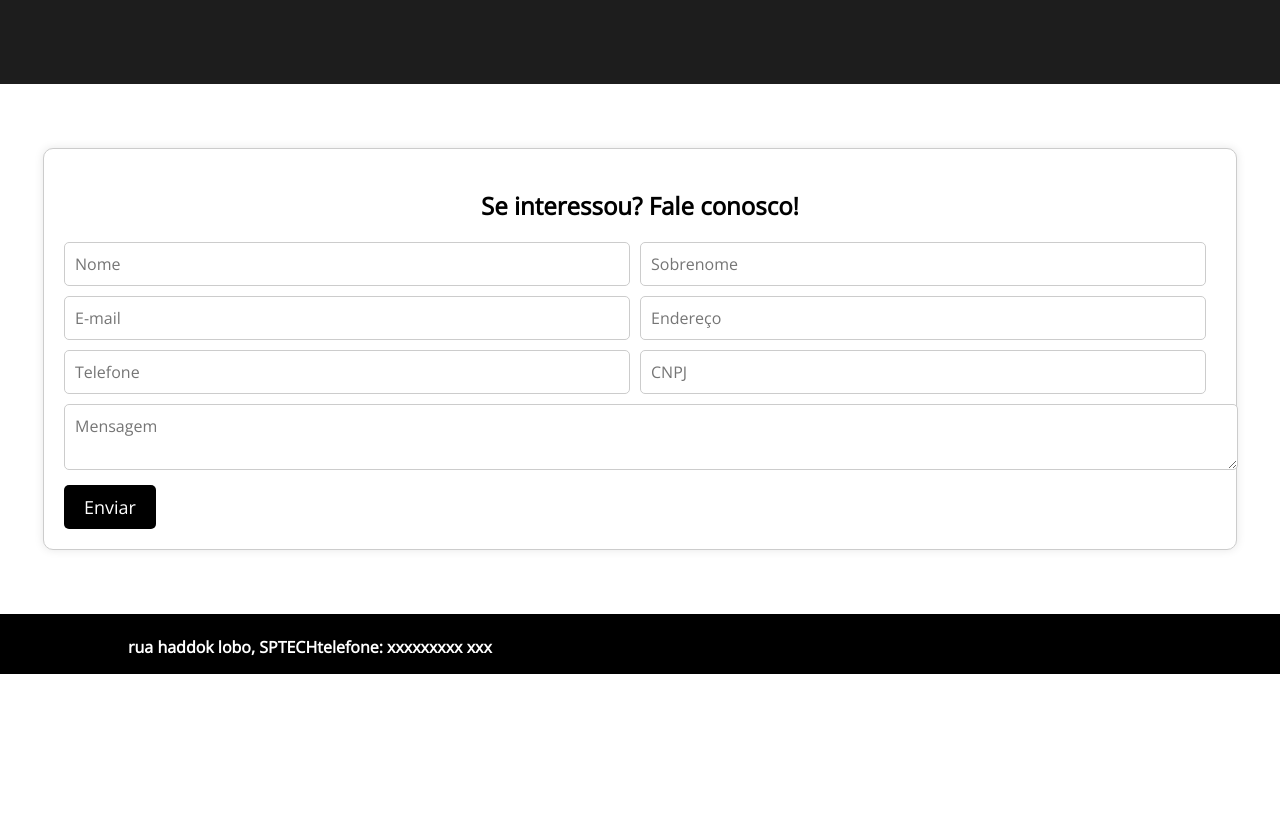
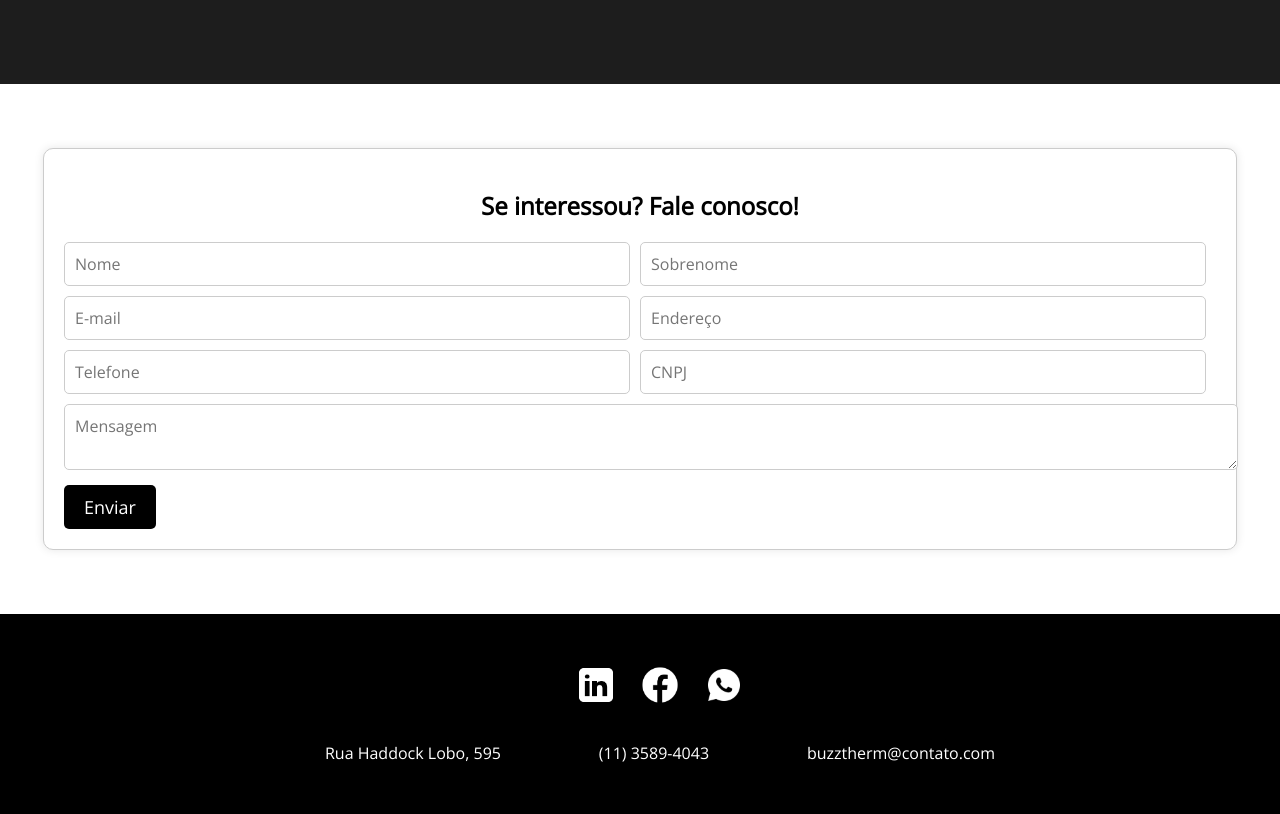
Before and after one commit to Grupo11-1ADSA-BuzzTherm/BuzzTherm, a plain HTML site: page Site Institucional/public/index.html in a window 1280 px wide. Shown: the part 4013-4827 px from the top of the page. Before the commit the page ends 4692 px from the top, so only its background shows below. Drawn offline with nearby package versions, Linux system fonts and the light colour scheme.

Commit message:
Atualização footer

```diff
--- a/Site Institucional/public/index.html
+++ b/Site Institucional/public/index.html
@@ -280,15 +280,20 @@
         </form>
     </div>
 
-
-
-    <div class="footer">
+    <footer>
         <div class="container">
-            <h4>rua haddok lobo, SPTECH</h4>
-            <H4>telefone: xxxxxxxxx xxx</H4>
-            <span class="version">v1.0.0</span>
+                <ul class="icone-rede-social">
+                    <li><img src="assets/imgs/icons8-linkedin-250.png"></li>
+                    <li><img src="assets/imgs/icons8-facebook-250.png"></li>
+                    <li><img src="assets/imgs/icons8-whatsapp-240.png"></li>
+                </ul>
+                <ul>
+                    <li>Rua Haddock Lobo, 595</li>
+                    <li>(11) 3589-4043</li>
+                    <li>buzztherm@contato.com</li>
+                </ul>
         </div>
-    </div>
+    </footer>
 </body>
 
 </html>
--- a/Site Institucional/public/style.css
+++ b/Site Institucional/public/style.css
@@ -265,13 +265,32 @@ textarea#mensagem {
 }
 
 
-.footer {
-    height: 60px;
+footer .container {
+    height: 200px;
     width: 100%;
     background-color: black;
     display: flex;
     align-items: center;
     justify-content: center;
+    bottom: 0;
+    flex-direction: column;
+}
+
+footer ul {
+    display: flex;
+    color: white;
+    list-style: none;
+    justify-content: space-around;
+    width: 60%;
+}
+
+footer img {
+    width: 40px;
+    height: 40px;
+}
+
+.icone-rede-social {
+    width: 15%;
 }
 
 .footer h4 {
```
Also changed, not shown: Site Institucional/public/assets/imgs/icons8-facebook-250.png (added), Site Institucional/public/assets/imgs/icons8-linkedin-250.png (added), Site Institucional/public/assets/imgs/icons8-whatsapp-240.png (added).
